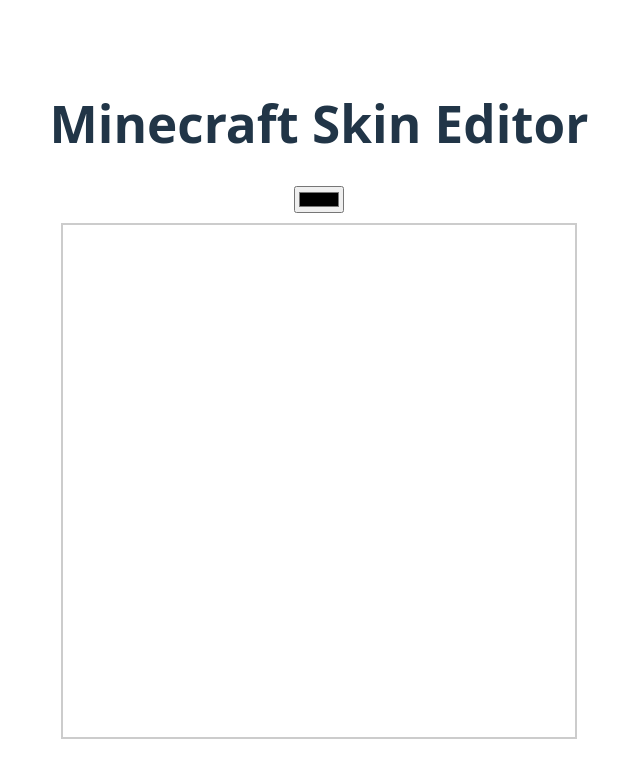
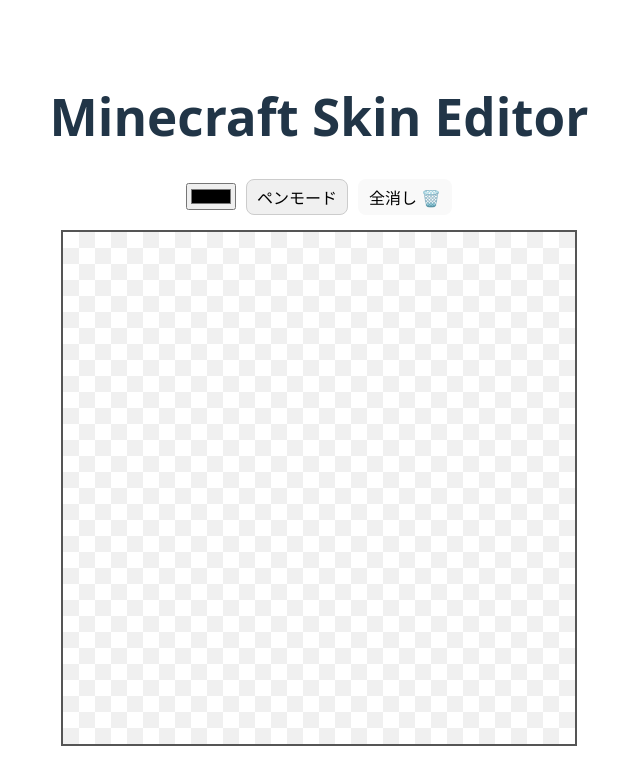
Before and after one commit to ToraMutton/minecraft-skin-editor, a React (Vite) app: page / in a window 1280 px wide. Shown: the top 784 px of the page, without its empty margins (321-961 px from the left). Built offline with nearby package versions, Linux system fonts and the light colour scheme.

Commit message:
feat: add eraser tool, clear button and transparent background pattern

```diff
--- a/src/CanvasEditor.tsx
+++ b/src/CanvasEditor.tsx
@@ -1,23 +1,20 @@
-import { useRef, useEffect, useState } from 'react';
+import { useRef, useState } from 'react';
 
 export default function CanvasEditor() {
-  // キャンバス本体にアクセスするための参照
   const canvasRef = useRef<HTMLCanvasElement>(null);
 
-  // 今選んでいる色 & マウスが押されているかどうかの状態
   const [color, setColor] = useState('#000000');
   const [isDrawing, setIsDrawing] = useState(false);
+  const [isEraser, setIsEraser] = useState(false);
 
-  // ドットを塗るメインの関数
   const drawPixel = (e: React.MouseEvent<HTMLCanvasElement>) => {
-    if (!isDrawing) return; // クリックされてない時は塗らない
+    if (!isDrawing) return;
 
     const canvas = canvasRef.current;
     if (!canvas) return;
     const ctx = canvas.getContext('2d');
     if (!ctx) return;
 
-    // 画面上のクリック位置を、64x64のピクセル座標に変換する計算
     const rect = canvas.getBoundingClientRect();
     const scaleX = canvas.width / rect.width;
     const scaleY = canvas.height / rect.height;
@@ -25,21 +22,57 @@ export default function CanvasEditor() {
     const x = Math.floor((e.clientX - rect.left) * scaleX);
     const y = Math.floor((e.clientY - rect.top) * scaleY);
 
-    // 選択中の色で、1ピクセルを塗る
+    if (isEraser) {
+      // 消しゴム：1ピクセル分を透明にくり抜く
+      ctx.clearRect(x, y, 1, 1);
+    } else {
+      // ペン：選択中の色で塗る
       ctx.fillStyle = color;
       ctx.fillRect(x, y, 1, 1);
+    }
+  };
+
+  // 全消し機能：キャンバス全体を透明にする
+  const clearCanvas = () => {
+    const canvas = canvasRef.current;
+    if (!canvas) return;
+    const ctx = canvas.getContext('2d');
+    if (!ctx) return;
+    ctx.clearRect(0, 0, canvas.width, canvas.height);
   };
 
   return (
-    <div style={{ display: 'flex', flexDirection: 'column', alignItems: 'center', gap: '10px' }}>
-      {/* 色を選ぶカラーパレット */}
+    <div style={{ display: 'flex', flexDirection: 'column', alignItems: 'center', gap: '15px' }}>
+
+      {/* ツールバー（色、消しゴム、全消し） */}
+      <div style={{ display: 'flex', gap: '10px', alignItems: 'center' }}>
         <input
           type="color"
           value={color}
           onChange={(e) => setColor(e.target.value)}
+          disabled={isEraser} // 消しゴム中は色変更をロック
+          style={{ cursor: isEraser ? 'not-allowed' : 'pointer' }}
         />
+        <button
+          onClick={() => setIsEraser(!isEraser)}
+          style={{
+            backgroundColor: isEraser ? '#ffcccc' : '#f0f0f0',
+            border: '1px solid #ccc',
+            padding: '5px 10px',
+            cursor: 'pointer'
+          }}
+        >
+          {isEraser ? '消しゴムモード (ON)' : 'ペンモード'}
+        </button>
+        <button
+          onClick={clearCanvas}
+          style={{ padding: '5px 10px', cursor: 'pointer' }}
+        >
+          全消し 🗑️
+        </button>
+      </div>
 
-      {/* 64x64のマイクラスキン用キャンバス */}
+      {/* キャンバス */}
       <canvas
         ref={canvasRef}
         width={64}
@@ -48,8 +81,11 @@ export default function CanvasEditor() {
           width: '512px',
           height: '512px',
           imageRendering: 'pixelated',
-          border: '2px solid #ccc',
-          cursor: 'crosshair'
+          border: '2px solid #555',
+          cursor: 'crosshair',
+          // 背景を透明とグレーの市松模様にする
+          backgroundImage: 'repeating-conic-gradient(#f0f0f0 0% 25%, transparent 0% 50%)',
+          backgroundSize: '32px 32px'
         }}
         onMouseDown={(e) => { setIsDrawing(true); drawPixel(e); }}
         onMouseUp={() => setIsDrawing(false)}
```
Lines whose indentation alone changed are shown as unchanged.
